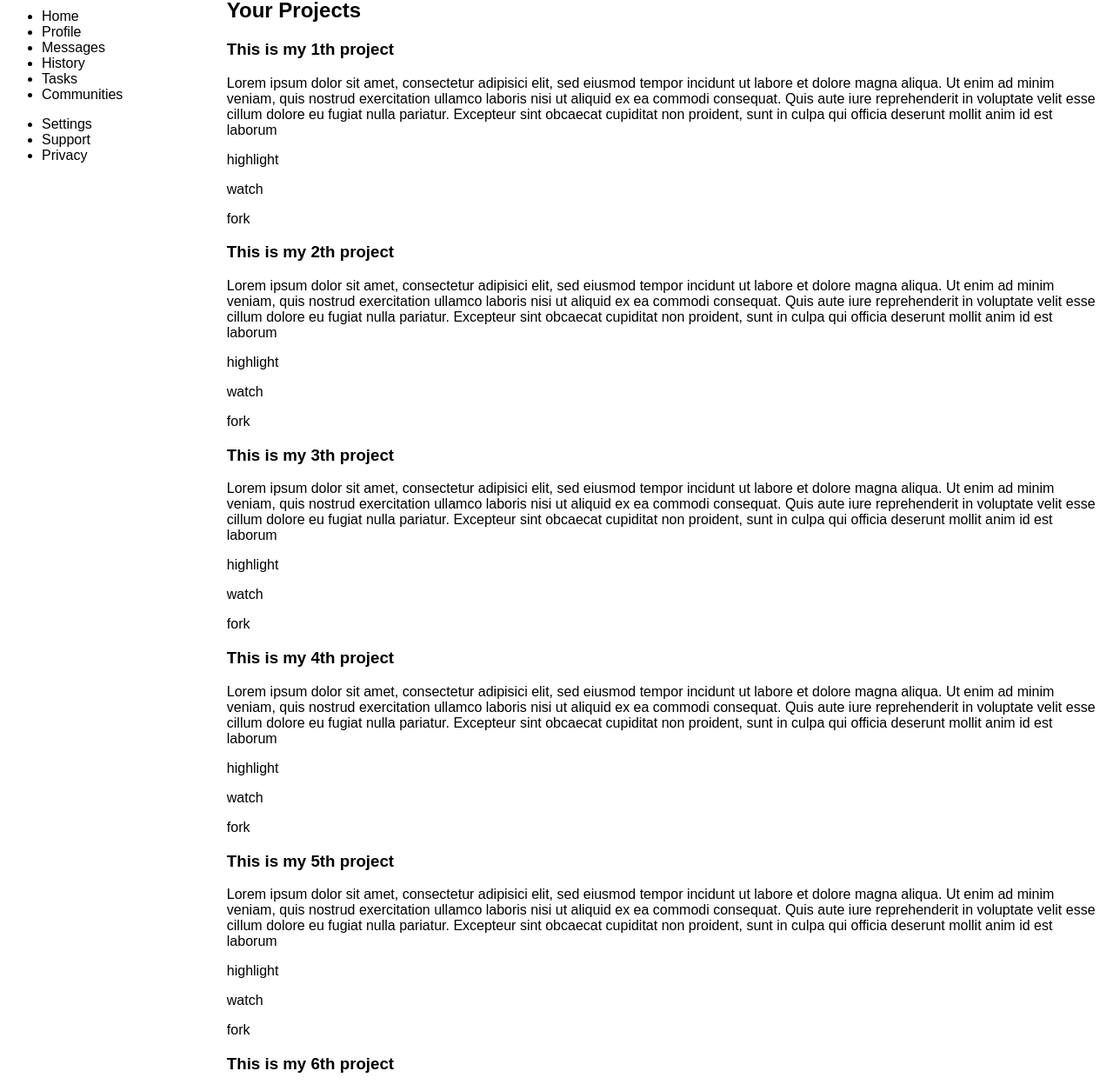
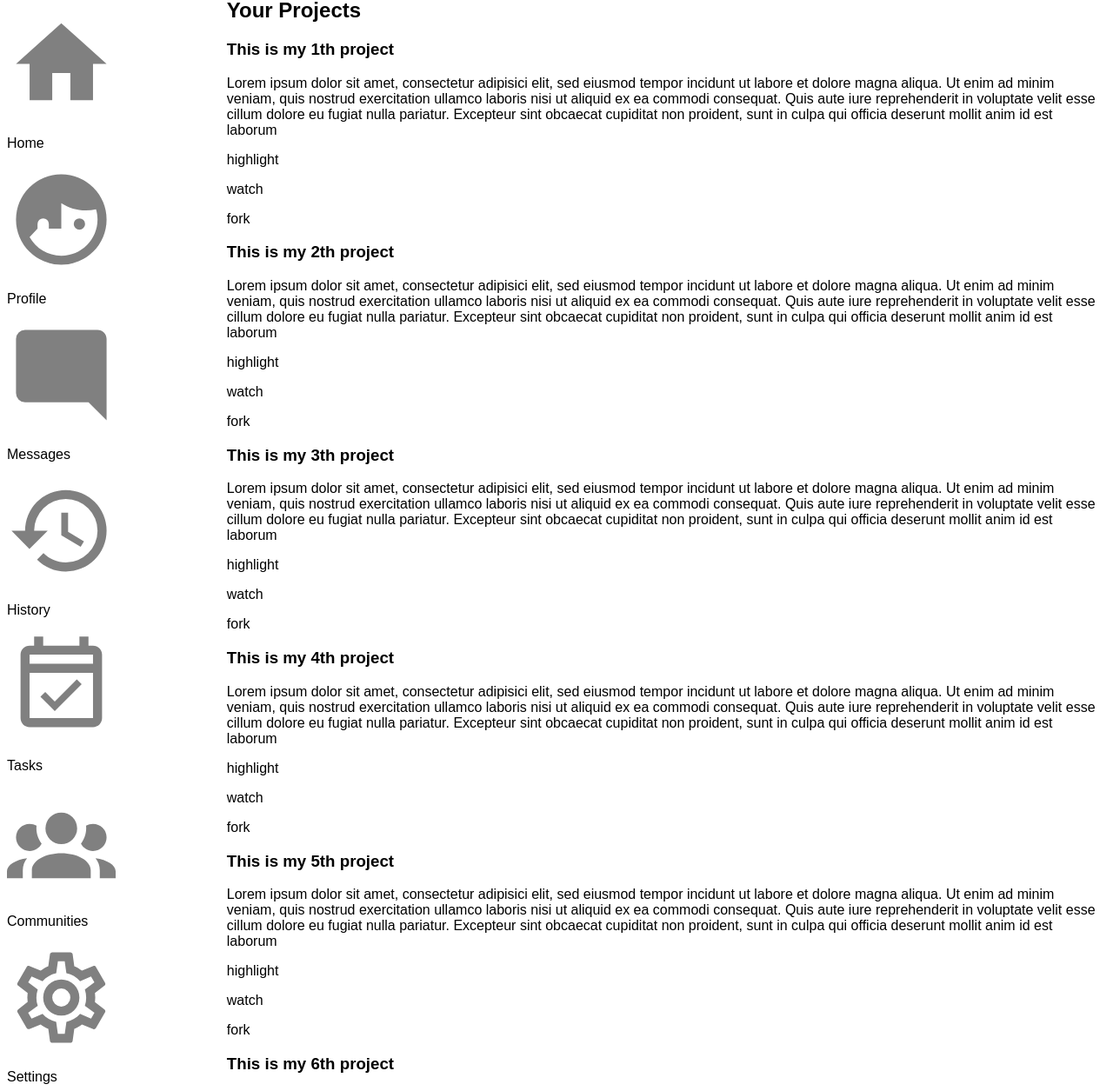
Before and after one commit to duckyprogramming2022/dashboard, a plain HTML site: page index.html in a window 1280 px wide. Shown: the part 206-1461 px from the top of the page at 87% size. Drawn offline with Linux system fonts and the light colour scheme.

Commit message:
added svgs to sideboard

```diff
--- a/index.html
+++ b/index.html
@@ -13,23 +13,72 @@
 <body>
     <div class="container">
         <div class="sideboard">
-            <svg style="width:124px;height:124px" viewBox="0 0 24 24">
-                <path fill="currentColor" d="M19,5V7H15V5H19M9,5V11H5V5H9M19,13V19H15V13H19M9,17V19H5V17H9M21,3H13V9H21V3M11,3H3V13H11V3M21,11H13V21H21V11M11,15H3V21H11V15Z" />
-            </svg>
-            <h1 class="logo">Dashboard</h1>
-            <ul class="actions">
-                <li>Home</li>
-                <li>Profile</li>
-                <li>Messages</li>
-                <li>History</li>
-                <li>Tasks</li>
-                <li>Communities</li>
-            </ul>
-            <ul class="general">
-                <li>Settings</li>
-                <li>Support</li>
-                <li>Privacy</li>
-            </ul>
+            <div class="logo">
+                <svg xmlns="http://www.w3.org/2000/svg" viewBox="0 0 24 24">
+                    <path fill="#000000" d="M13,3V9H21V3M13,21H21V11H13M3,21H11V15H3M3,13H11V3H3V13Z" />
+                </svg>
+                <h1 class="header_title">
+                    Dashboard
+                </h1>
+            </div>
+            <div class="actions">
+                <div class="home">
+                    <svg xmlns="http://www.w3.org/2000/svg" viewBox="0 0 24 24">
+                        <path fill="#000000" d="M10,20V14H14V20H19V12H22L12,3L2,12H5V20H10Z" />
+                     </svg>
+                    <p>Home</p>
+                </div>
+                <div class="profile">
+                    <svg xmlns="http://www.w3.org/2000/svg" viewBox="0 0 24 24">
+                        <path fill="#000000" d="M12,2A10,10 0 0,0 2,12A10,10 0 0,0 12,22A10,10 0 0,0 22,12A10,10 0 0,0 12,2M12,8.39C13.57,9.4 15.42,10 17.42,10C18.2,10 18.95,9.91 19.67,9.74C19.88,10.45 20,11.21 20,12C20,16.41 16.41,20 12,20C9,20 6.39,18.34 5,15.89L6.75,14V13A1.25,1.25 0 0,1 8,11.75A1.25,1.25 0 0,1 9.25,13V14H12M16,11.75A1.25,1.25 0 0,0 14.75,13A1.25,1.25 0 0,0 16,14.25A1.25,1.25 0 0,0 17.25,13A1.25,1.25 0 0,0 16,11.75Z" />
+                     </svg>
+                    <p>Profile</p>
+                </div>
+                <div class="messages">
+                    <svg xmlns="http://www.w3.org/2000/svg" viewBox="0 0 24 24">
+                        <path fill="#000000" d="M22,4C22,2.89 21.1,2 20,2H4A2,2 0 0,0 2,4V16A2,2 0 0,0 4,18H18L22,22V4Z" />
+                     </svg>
+                    <p>Messages</p>
+                </div>
+                <div class="history">
+                    <svg xmlns="http://www.w3.org/2000/svg" viewBox="0 0 24 24">
+                        <path fill="#000000" d="M13.5,8H12V13L16.28,15.54L17,14.33L13.5,12.25V8M13,3A9,9 0 0,0 4,12H1L4.96,16.03L9,12H6A7,7 0 0,1 13,5A7,7 0 0,1 20,12A7,7 0 0,1 13,19C11.07,19 9.32,18.21 8.06,16.94L6.64,18.36C8.27,20 10.5,21 13,21A9,9 0 0,0 22,12A9,9 0 0,0 13,3" />
+                     </svg>
+                    <p>History</p>
+                </div>
+                <div class="tasks">
+                    <svg xmlns="http://www.w3.org/2000/svg" viewBox="0 0 24 24">
+                        <path fill="#000000" d="M19 3H18V1H16V3H8V1H6V3H5C3.9 3 3 3.9 3 5V19C3 20.11 3.9 21 5 21H19C20.11 21 21 20.11 21 19V5C21 3.9 20.11 3 19 3M19 19H5V9H19V19M5 7V5H19V7H5M10.56 17.46L16.5 11.53L15.43 10.47L10.56 15.34L8.45 13.23L7.39 14.29L10.56 17.46Z" />
+                     </svg>
+                    <p>Tasks</p>
+                </div>
+                <div class="communities">
+                    <svg xmlns="http://www.w3.org/2000/svg" viewBox="0 0 24 24">
+                        <path fill="#000000" d="M12,5.5A3.5,3.5 0 0,1 15.5,9A3.5,3.5 0 0,1 12,12.5A3.5,3.5 0 0,1 8.5,9A3.5,3.5 0 0,1 12,5.5M5,8C5.56,8 6.08,8.15 6.53,8.42C6.38,9.85 6.8,11.27 7.66,12.38C7.16,13.34 6.16,14 5,14A3,3 0 0,1 2,11A3,3 0 0,1 5,8M19,8A3,3 0 0,1 22,11A3,3 0 0,1 19,14C17.84,14 16.84,13.34 16.34,12.38C17.2,11.27 17.62,9.85 17.47,8.42C17.92,8.15 18.44,8 19,8M5.5,18.25C5.5,16.18 8.41,14.5 12,14.5C15.59,14.5 18.5,16.18 18.5,18.25V20H5.5V18.25M0,20V18.5C0,17.11 1.89,15.94 4.45,15.6C3.86,16.28 3.5,17.22 3.5,18.25V20H0M24,20H20.5V18.25C20.5,17.22 20.14,16.28 19.55,15.6C22.11,15.94 24,17.11 24,18.5V20Z" />
+                     </svg>
+                    <p>Communities</p>
+                </div>
+            </div>
+            <div class="generals">
+                <div class="settings">
+                    <svg xmlns="http://www.w3.org/2000/svg" viewBox="0 0 24 24">
+                        <path fill="#000000" d="M12,8A4,4 0 0,1 16,12A4,4 0 0,1 12,16A4,4 0 0,1 8,12A4,4 0 0,1 12,8M12,10A2,2 0 0,0 10,12A2,2 0 0,0 12,14A2,2 0 0,0 14,12A2,2 0 0,0 12,10M10,22C9.75,22 9.54,21.82 9.5,21.58L9.13,18.93C8.5,18.68 7.96,18.34 7.44,17.94L4.95,18.95C4.73,19.03 4.46,18.95 4.34,18.73L2.34,15.27C2.21,15.05 2.27,14.78 2.46,14.63L4.57,12.97L4.5,12L4.57,11L2.46,9.37C2.27,9.22 2.21,8.95 2.34,8.73L4.34,5.27C4.46,5.05 4.73,4.96 4.95,5.05L7.44,6.05C7.96,5.66 8.5,5.32 9.13,5.07L9.5,2.42C9.54,2.18 9.75,2 10,2H14C14.25,2 14.46,2.18 14.5,2.42L14.87,5.07C15.5,5.32 16.04,5.66 16.56,6.05L19.05,5.05C19.27,4.96 19.54,5.05 19.66,5.27L21.66,8.73C21.79,8.95 21.73,9.22 21.54,9.37L19.43,11L19.5,12L19.43,13L21.54,14.63C21.73,14.78 21.79,15.05 21.66,15.27L19.66,18.73C19.54,18.95 19.27,19.04 19.05,18.95L16.56,17.95C16.04,18.34 15.5,18.68 14.87,18.93L14.5,21.58C14.46,21.82 14.25,22 14,22H10M11.25,4L10.88,6.61C9.68,6.86 8.62,7.5 7.85,8.39L5.44,7.35L4.69,8.65L6.8,10.2C6.4,11.37 6.4,12.64 6.8,13.8L4.68,15.36L5.43,16.66L7.86,15.62C8.63,16.5 9.68,17.14 10.87,17.38L11.24,20H12.76L13.13,17.39C14.32,17.14 15.37,16.5 16.14,15.62L18.57,16.66L19.32,15.36L17.2,13.81C17.6,12.64 17.6,11.37 17.2,10.2L19.31,8.65L18.56,7.35L16.15,8.39C15.38,7.5 14.32,6.86 13.12,6.62L12.75,4H11.25Z" />
+                     </svg>
+                    <p>Settings</p>
+                </div>
+                <div class="support">
+                    <svg xmlns="http://www.w3.org/2000/svg" viewBox="0 0 24 24">
+                        <path fill="#000000" d="M19.79,15.41C20.74,13.24 20.74,10.75 19.79,8.59L17.05,9.83C17.65,11.21 17.65,12.78 17.06,14.17L19.79,15.41M15.42,4.21C13.25,3.26 10.76,3.26 8.59,4.21L9.83,6.94C11.22,6.35 12.79,6.35 14.18,6.95L15.42,4.21M4.21,8.58C3.26,10.76 3.26,13.24 4.21,15.42L6.95,14.17C6.35,12.79 6.35,11.21 6.95,9.82L4.21,8.58M8.59,19.79C10.76,20.74 13.25,20.74 15.42,19.78L14.18,17.05C12.8,17.65 11.22,17.65 9.84,17.06L8.59,19.79M12,2A10,10 0 0,1 22,12A10,10 0 0,1 12,22A10,10 0 0,1 2,12A10,10 0 0,1 12,2M12,8A4,4 0 0,0 8,12A4,4 0 0,0 12,16A4,4 0 0,0 16,12A4,4 0 0,0 12,8Z" />
+                     </svg>
+                    <p>Support</p>
+                </div>
+                <div class="privacy">
+                    <svg xmlns="http://www.w3.org/2000/svg" viewBox="0 0 24 24">
+                        <path fill="#000000" d="M10,17L6,13L7.41,11.59L10,14.17L16.59,7.58L18,9M12,1L3,5V11C3,16.55 6.84,21.74 12,23C17.16,21.74 21,16.55 21,11V5L12,1Z" />
+                     </svg>
+                    <p>Privacy</p>
+                </div>
+            </div>
         </div>
         <div class="content">
             <div class="header">
```
